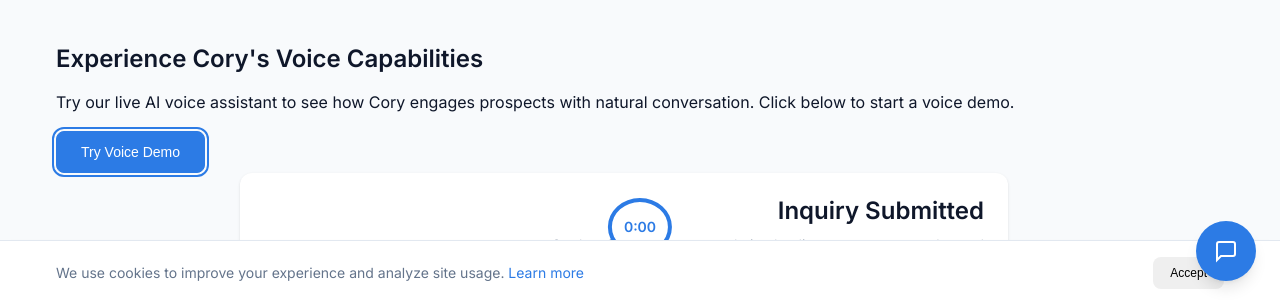
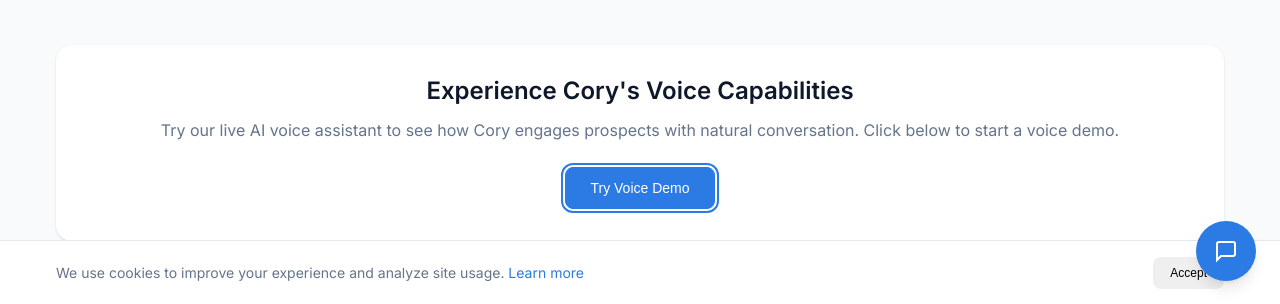
Before and after one commit to amuwwakkil25/CoryWebsiteGPT, a website built with Vite: page how-it-works.html in a window 1280 px wide. Both pictures are taken after a click on the button "Try Voice Demo". Shown: the part 495-799 px from the top of the page. Built offline with nearby package versions, Linux system fonts and the light colour scheme; some packages are replaced by stand-ins of ours; no server answers; the database is empty.

```diff
--- a/assets/css/main.css
+++ b/assets/css/main.css
@@ -2921,6 +2921,36 @@
     font-size: var(--font-size-sm);
 }
 
+.voice-demo-section {
+    background-color: white;
+    padding: var(--space-8);
+    border-radius: 16px;
+    box-shadow: var(--shadow);
+    margin-bottom: var(--space-12);
+    text-align: center;
+}
+
+.voice-demo-intro h3 {
+    margin-bottom: var(--space-3);
+    color: var(--ink);
+}
+
+.voice-demo-intro p {
+    color: var(--muted);
+    margin-bottom: var(--space-6);
+}
+
+.voice-demo-container {
+    margin-top: var(--space-6);
+    display: flex;
+    justify-content: center;
+}
+
+.voice-demo-container iframe {
+    max-width: 100%;
+    height: auto;
+}
+
 /* Animations */
 @keyframes fadeIn {
     from { opacity: 0; }
--- a/assets/js/main.js
+++ b/assets/js/main.js
@@ -910,16 +910,14 @@
     }
 
     toggleVoiceDemo() {
-        const iframe = document.getElementById('audio_iframe');
-        if (iframe) {
-            const isVisible = iframe.style.display === 'none';
-            iframe.style.display = isVisible ? 'block' : 'none';
+        const container = document.getElementById('voice-demo-container');
+        const button = document.getElementById('voice-demo-toggle');
 
-            // Update button text
-            const voiceButtons = document.querySelectorAll('[id*="voice-demo"]');
-            voiceButtons.forEach(btn => {
-                btn.textContent = isVisible ? 'Close Voice Demo' : 'Try Voice Demo';
-            });
+        if (container && button) {
+            const isVisible = container.style.display === 'none';
+            container.style.display = isVisible ? 'block' : 'none';
+
+            button.textContent = isVisible ? 'Close Voice Demo' : 'Try Voice Demo';
         }
     }
 
--- a/how-it-works.html
+++ b/how-it-works.html
@@ -634,6 +634,22 @@
         </div>
     </div>
 
+    <script>
+        // Voice demo toggle functionality
+        document.addEventListener('DOMContentLoaded', function() {
+            const voiceToggle = document.getElementById('voice-demo-toggle');
+            const voiceContainer = document.getElementById('voice-demo-container');
+
+            if (voiceToggle && voiceContainer) {
+                voiceToggle.addEventListener('click', function() {
+                    const isVisible = voiceContainer.style.display !== 'none';
+                    voiceContainer.style.display = isVisible ? 'none' : 'block';
+                    voiceToggle.textContent = isVisible ? 'Try Voice Demo' : 'Close Voice Demo';
+                });
+            }
+        });
+    </script>
+
     <script src="/assets/js/main.js" type="module"></script>
 </body>
 </html>
```
